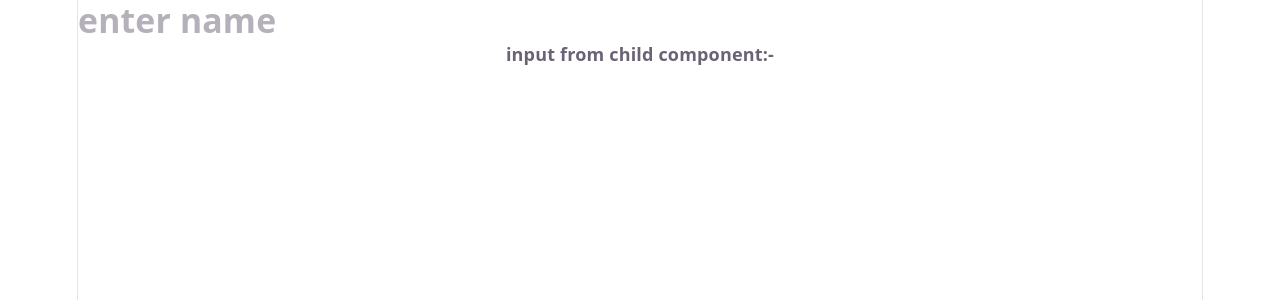
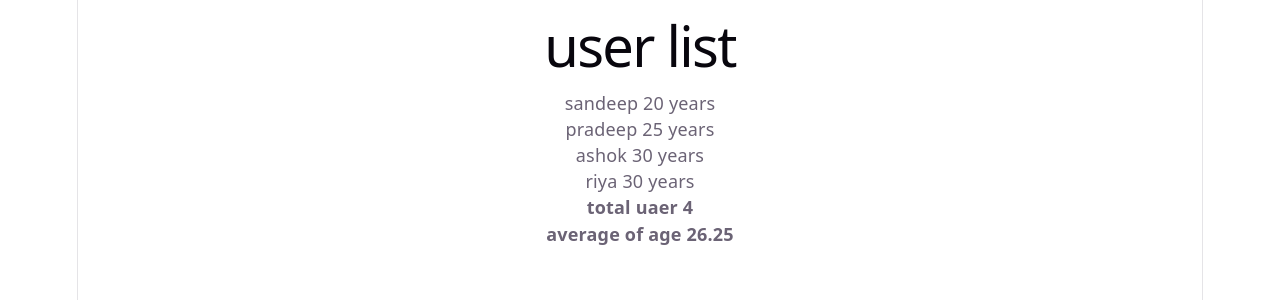
Before and after one commit to SandeepYadav-ai/React_Series, a React (Vite) app: page / in a window 1280 px wide. Shown: the top 300 px of the page. Built offline with nearby package versions, Linux system fonts and the light colour scheme.

Commit message:
DerivedState

```diff
--- a/src/App.jsx
+++ b/src/App.jsx
@@ -2,6 +2,7 @@ import './App.css'
 import Card from './components/Card';
 import UseState from './components/hooks/UseState';
 import LiftStateUp from './components/LiftStateUp';
+import DerivedState from './components/DerivedState';
 
 function App(){
   // let [counter, setCounter] = useState(0)
@@ -37,8 +38,9 @@ function App(){
     </section>
     <Card username="sandeep" btn="read more" someobj = {myObj} />
     <Card username="ashok" btn="toVist"/>
-    <UseState/> */}
-    <LiftStateUp />
+    <UseState/>
+    <LiftStateUp /> */}
+    <DerivedState />
     </>
   )
 }
--- /dev/null
+++ b/src/components/DerivedState.jsx
@@ -0,0 +1,29 @@
+import { useState } from "react";
+
+function DerivedState() {
+    const [users, setUser] = useState([
+        {name:'sandeep', age:20},
+        {name:'pradeep', age:25},
+        {name: 'ashok', age: 30},
+        {name: 'riya', age: 30}
+            ])
+
+const countUsers = users.length;
+const average = users.reduce((pre, curr) => pre + curr.age,0)/countUsers;
+    return (
+        <>
+        <h1>user list </h1>
+        <ul>
+            {users.map((user, index) => (
+                <li key={index}>
+                    {user.name} {user.age} years
+                </li>
+            ))}
+        </ul>
+        <p className="font-bold">total uaer {countUsers}</p>
+        <p className="font-bold">average of age {average}</p>
+        </>
+    )
+}
+
+export default DerivedState;
```
